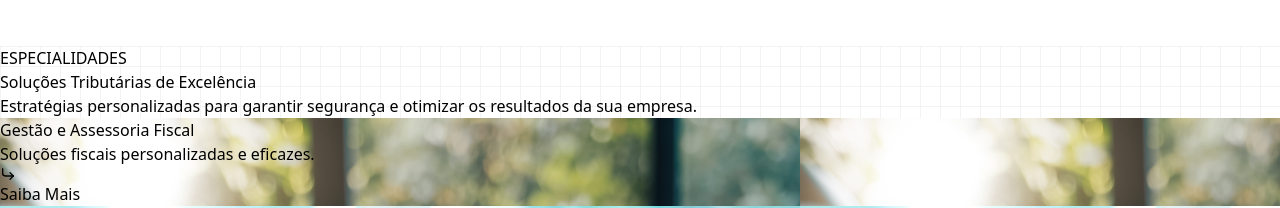
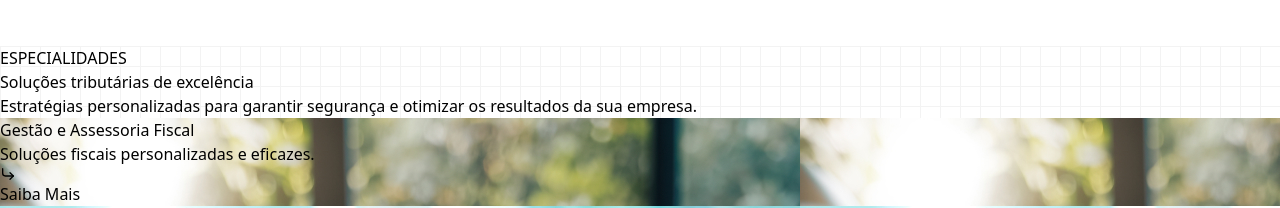
Before and after one commit to EdisonMatos/LP-Nexfiscal, a React (Vite) app: page / in a window 1280 px wide. Shown: the part 505-713 px from the top of the page. Built offline with nearby package versions, Linux system fonts and the light colour scheme; a web font is replaced by a local one.

Commit message:
feat: Ajustes de conteúdo

```diff
--- a/src/content/content.jsx
+++ b/src/content/content.jsx
@@ -162,7 +162,7 @@ const content = {
     },
     features: {
       miniTag: "ESPECIALIDADES",
-      title: "Soluções Tributárias de Excelência",
+      title: "Soluções tributárias de excelência",
       subtitle:
         "Estratégias personalizadas para garantir segurança e otimizar os resultados da sua empresa.",
       imgFeatures: imgFeatures,
@@ -458,7 +458,7 @@ const content = {
               ágil e com menor impacto financeiro. Além disso, profissionais
               experientes podem propor estratégias como adesão a programas de
               parcelamento ou a análise de hipóteses de decadência ou prescrição
-              tributária, reduzindo substancialmente os valores devidos.,
+              tributária, reduzindo substancialmente os valores devidos.
             </p>
           ),
         },
@@ -484,7 +484,7 @@ const content = {
               administrativo permite a regularização espontânea de eventuais
               pendências tributárias, evitando multas ou penalidades mais
               gravosas e favorecendo uma solução mais consensual e menos onerosa
-              para ambas as partes.",
+              para ambas as partes.
             </p>
           ),
         },
@@ -505,7 +505,7 @@ const content = {
               preliminar, a NexFiscal propõe soluções adaptadas às necessidades
               do cliente, sempre focando na redução de custos e na resolução do
               problema de forma ágil e eficiente, especialmente no âmbito
-              administrativo fiscal, sem necessidade de recorrer ao Judiciário.,
+              administrativo fiscal, sem necessidade de recorrer ao Judiciário.
             </p>
           ),
         },
```
